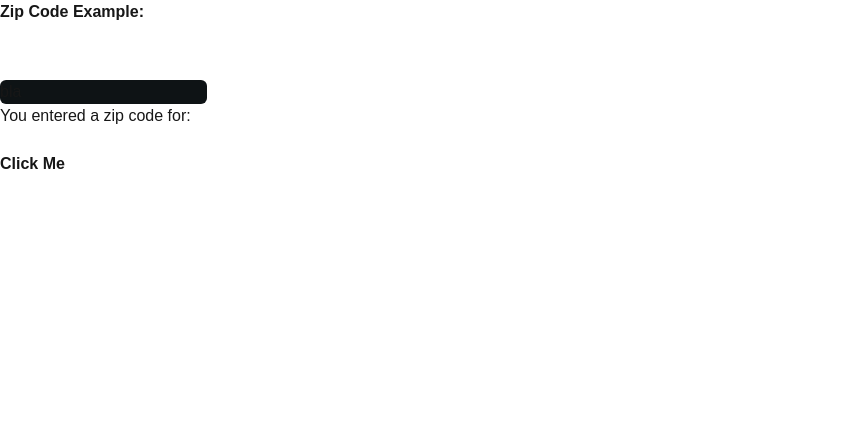
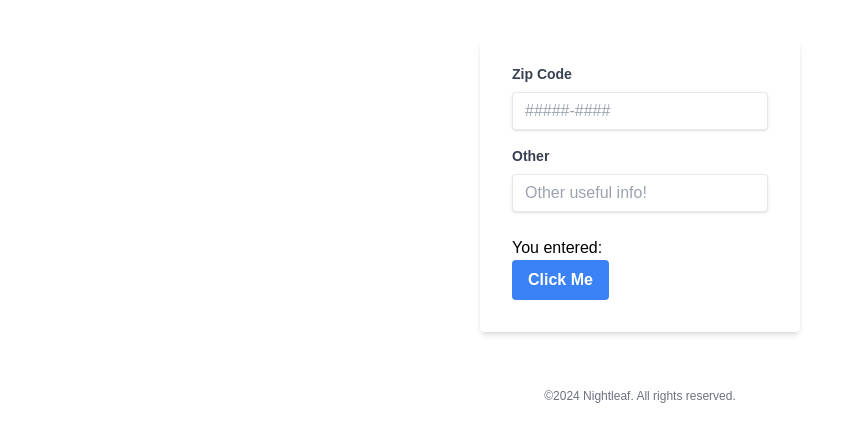
Before and after one commit to ColtonThompson/FoliumFE, a Next.js app: page /dashboard in a window 1280 px wide. Shown: the top 442 px of the page, without its empty margins (0-861 px from the left). Built offline with nearby package versions, Linux system fonts and the light colour scheme.

Commit message:
Updated InputFormTab.tsx component
- Added styling, visually there is now a form and all the input fields are easier to see what you are typing
- Additional code refactoring was done utilizing Sonarlint, more is needed

```diff
--- a/package.json
+++ b/package.json
@@ -14,7 +14,7 @@
   },
   "dependencies": {
     "dotenv": "^16.4.5",
-    "next": "^14.2.11",
+    "next": "^14.2.13",
     "primereact": "^10.8.3",
     "react": "^18.3.1",
     "react-dom": "^18.3.1",
@@ -40,7 +40,7 @@
     "@types/react": "^18",
     "@types/react-dom": "^18",
     "eslint": "^8",
-    "eslint-config-next": "14.2.9",
+    "eslint-config-next": "^14.2.13",
     "eslint-plugin-storybook": "^0.8.0",
     "jest": "^29.7.0",
     "jest-environment-jsdom": "^29.7.0",
--- a/src/app/components/InputFormTab.tsx
+++ b/src/app/components/InputFormTab.tsx
@@ -1,57 +1,59 @@
 "use client"
 import React from "react";
-import {InputMask} from "primereact/inputmask";
-import { InputText } from "primereact/inputtext";
-import { Button } from 'primereact/button';
+import {InputText} from "primereact/inputtext";
+import {Button} from 'primereact/button';
 
 export default function MyInputFormTab() {
     const [zipCode, setZipCode] = React.useState("");
     const [isValid, setValid] = React.useState(true);
 
-    const validate = (e) => {
-
-    }
-
     const handleButtonClick = () => {
-        const buttonElement = document.getElementById("zip")
-        console.log("button was clicked!")
-        if (validateZipCode(zipCode))
-        {
+        if (validateZipCode(zipCode)) {
             console.log('Zip code is valid')
             setValid(true)
         } else {
             console.log('Zip code is invalid')
             setValid(false)
         }
-        console.log(zipCode)
+        console.log("User entered " + zipCode + " zip code, isValid: " + isValid)
     }
-
-
-
-
-
-        <InputText id="zip" value={zipCode} placeholder="#####-####" onChange={(e) => { setZipCode(e.target.value); validate(e)}}
-        />
-
 
     return (
         <React.Fragment>
             <div id="inputFormTab">
-                <div className="card flex justify-content-center">
-                    <div>
-                        <label htmlFor="zip" className="font-bold block mb-2">
-                            Zip Code Example:
-                        </label>
+                <div
+                    className="rounded-t-lg overflow-hidden px-3 py-10 flex justify-center">
+                    <div className="w-full max-w-xs md:mt-0">
+                        <form className="bg-white shadow-md rounded px-8 pt-6 pb-8 mb-4">
+                            <div className="mb-4">
+                                <label htmlFor="zip" className="block text-gray-700 text-sm font-bold mb-2">
+                                    Zip Code
+                                </label>
+                                <InputText
+                                    className="shadow appearance-none border rounded w-full py-2 px-3 text-gray-700 leading-tight focus:outline-none focus:shadow-outline"
+                                    id="zip" value={zipCode} placeholder="#####-####"
+                                    onChange={(e) => {
+                                        setZipCode(e.target.value);
+                                    }}
+                                />
+                            </div>
 
+                            <div className="mb-6">
+                                <label htmlFor="other" className="block text-gray-700 text-sm font-bold mb-2">
+                                    Other
+                                </label>
+                                <InputText
+                                    className="shadow appearance-none border rounded w-full py-2 px-3 text-gray-700 leading-tight focus:outline-none focus:shadow-outline"
+                                    id="other" value="" placeholder="Other useful info!">Other</InputText>
+                            </div>
 
-                        <br/>
-                        <br/>
-                        <InputText id="lol" value="bla">Other</InputText>
-                        <br/>
-                        You entered a zip code for: {zipCode}
-                        <br/>
-                        <br/>
-                        <Button className="p-button" id="submitButton" label="Click Me" onClick={handleButtonClick}></Button>
+                            <p className="text-black">You entered: {zipCode}</p>
+                            <Button
+                                className="bg-blue-500 hover:bg-blue-700 text-white font-bold py-2 px-4 rounded focus:outline-none focus:shadow-outline"
+                                icon="pi pi-check" id="submitButton" label="Click Me"
+                                onClick={handleButtonClick}></Button>
+
+                        </form>
                     </div>
                 </div>
             </div>
@@ -59,13 +61,9 @@ export default function MyInputFormTab() {
     )
 }
 
-export function validateZipCode(zipCode) {
+export function validateZipCode(zipCode: string) {
     // Check if the zip code is 5 digits or 5 digits followed by a hyphen and 4 digits
     const zipCodeRegex = /^\d{5}(?:-\d{4})?$/;
+    return zipCodeRegex.test(zipCode);
 
-    if (zipCodeRegex.test(zipCode)) {
-      return true;
-    } else {
-      return false;
-    }
-  }
+}
--- a/src/app/dashboard/page.tsx
+++ b/src/app/dashboard/page.tsx
@@ -3,64 +3,16 @@ import MyInputFormTab from "@/app/components/InputFormTab";
 
 export default function Dashboard() {
 
-    const items = [
-        {
-            label: 'Home',
-            icon: 'pi pi-home'
-        },
-        {
-            label: 'Features',
-            icon: 'pi pi-star'
-        },
-        {
-            label: 'Projects',
-            icon: 'pi pi-search',
-            items: [
-                {
-                    label: 'Components',
-                    icon: 'pi pi-bolt'
-                },
-                {
-                    label: 'Blocks',
-                    icon: 'pi pi-server'
-                },
-                {
-                    label: 'UI Kit',
-                    icon: 'pi pi-pencil'
-                },
-                {
-                    label: 'Templates',
-                    icon: 'pi pi-palette',
-                    items: [
-                        {
-                            label: 'Apollo',
-                            icon: 'pi pi-palette'
-                        },
-                        {
-                            label: 'Ultima',
-                            icon: 'pi pi-palette'
-                        }
-                    ]
-                }
-            ]
-        },
-        {
-            label: 'Contact',
-            icon: 'pi pi-envelope'
-        }
-    ];
-
     return (
         <React.Fragment>
-            <head>
-                <title>Dashboard</title>
-            </head>
             <div>
                 <MyInputFormTab/>
             </div>
 
             <footer>
-
+                <p className="text-center text-gray-500 text-xs">
+                    &copy;2024 Nightleaf. All rights reserved.
+                </p>
             </footer>
         </React.Fragment>
     )
--- a/src/app/layout.tsx
+++ b/src/app/layout.tsx
@@ -2,7 +2,6 @@ import type {Metadata} from "next";
 import {PrimeReactProvider} from 'primereact/api';
 import localFont from "next/font/local";
 import "@/app/style/globals.css";
-import "primereact/resources/themes/viva-dark/theme.css";
 
 const geistSans = localFont({
     src: "./style/fonts/GeistVF.woff",
--- a/src/app/page.tsx
+++ b/src/app/page.tsx
@@ -1,3 +1,4 @@
+import React from "react";
 
 export default function Home() {
     return (
```
Also changed, not shown: 1 other file (tests, documents, lock files or other folders). Lines whose indentation alone changed are shown as unchanged.
